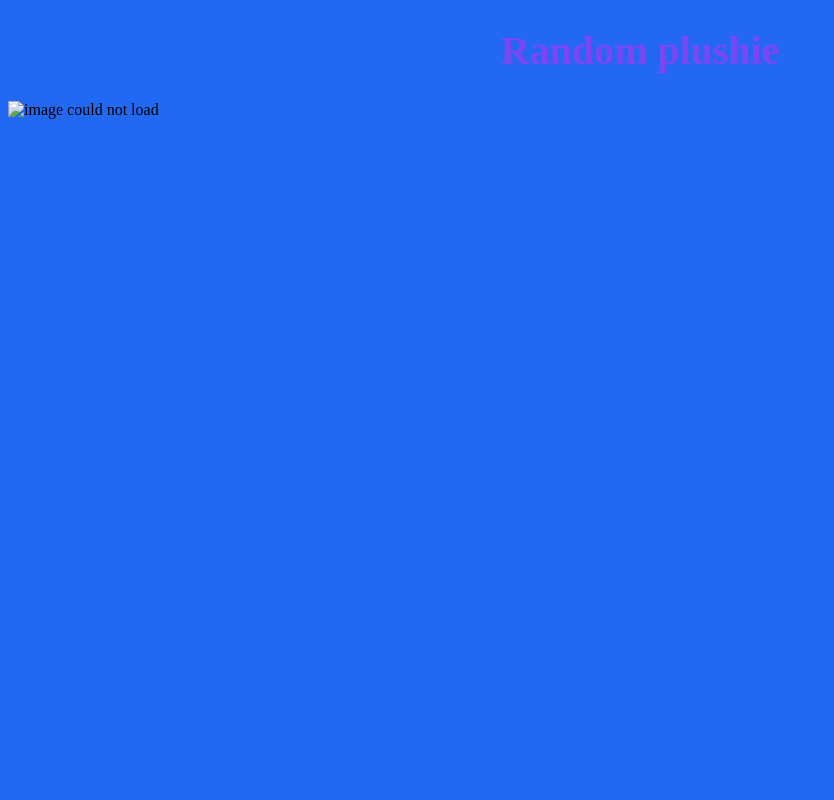
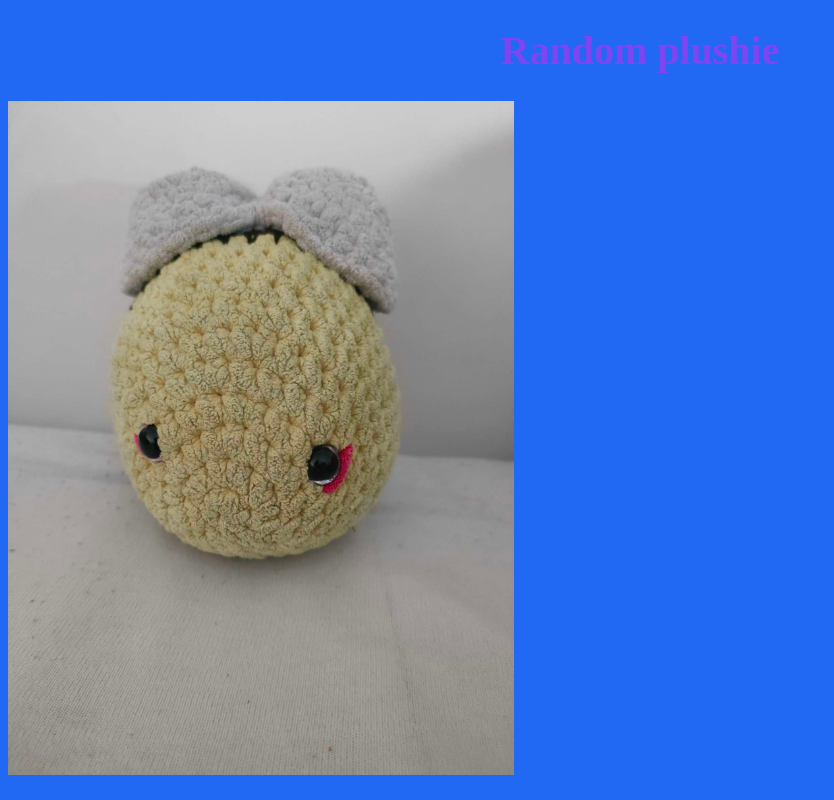
Before and after one commit to PiotrusB/randomplushie.github.io, a plain HTML site: page index.html in a window 1280 px wide. Shown: the whole page, without its empty margins (0-834 px from the left). Drawn offline with Linux system fonts and the light colour scheme.

Commit message:
Update index.html

```diff
--- a/index.html
+++ b/index.html
@@ -25,6 +25,6 @@
   <h1>Random plushie</h1>
 </head>
 <body>
-  <img id="peptunia.JPEG" alt="image could not load">
+  <img src="peptunia.JPEG" alt="image could not load">
 </body>
 </html>
```
